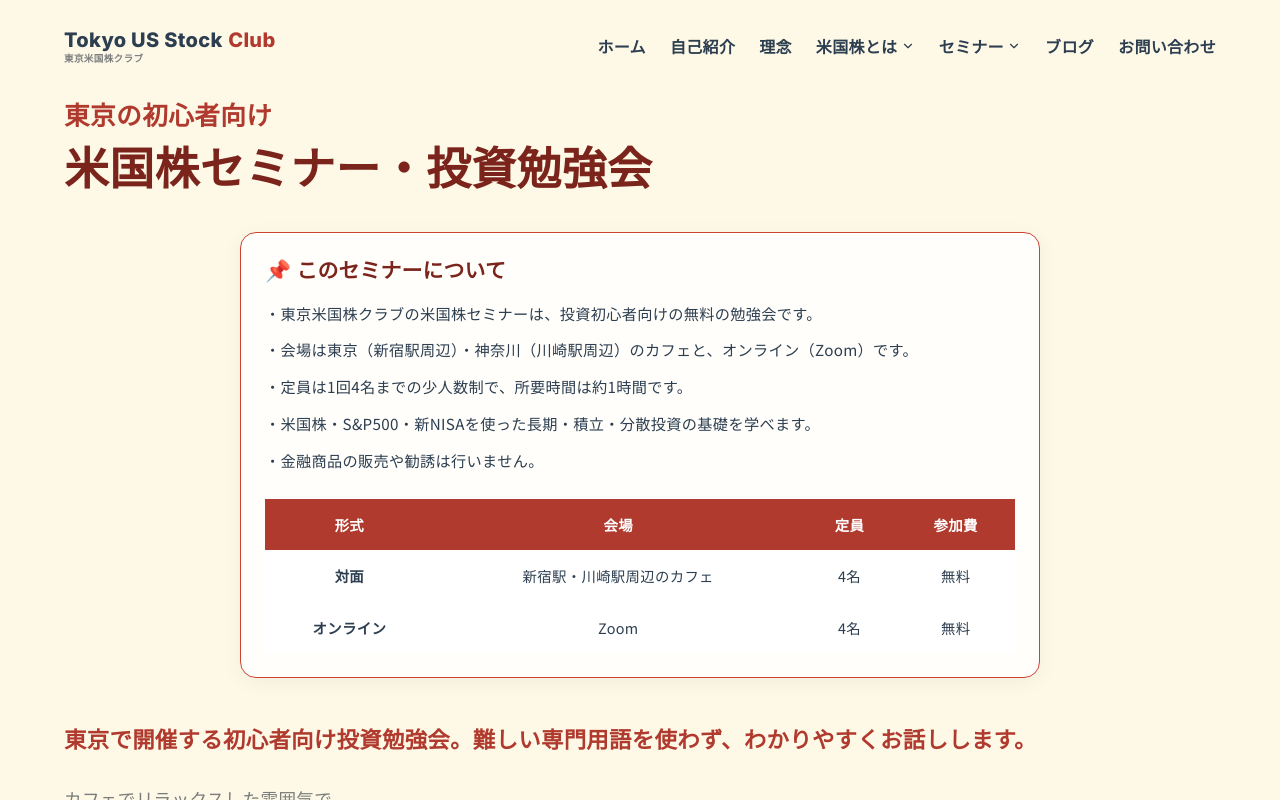
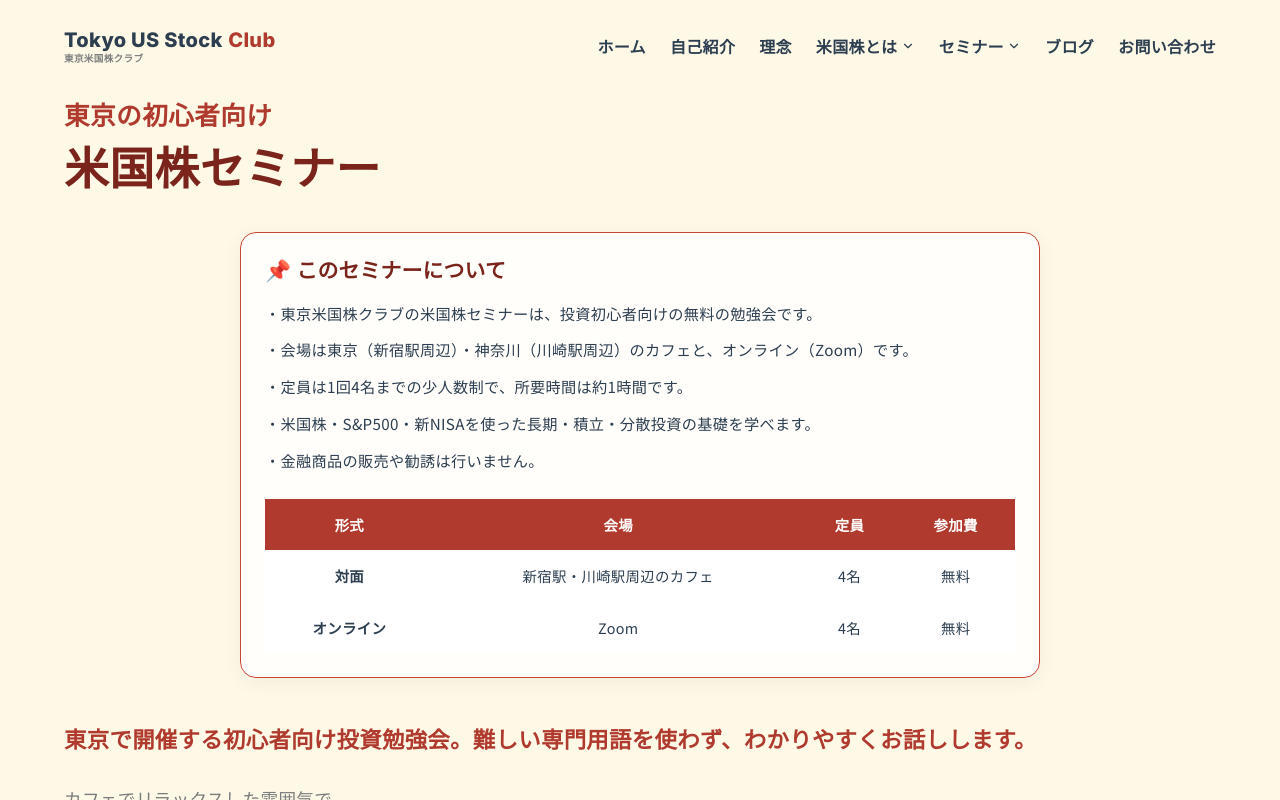
Before and after one commit to yutarotobioka0121-ship-it/tokyo-us-stock-site, a Next.js app: page /seminar in a window 1280 px wide. Built offline with nearby package versions, Linux system fonts and the light colour scheme; no server answers; a web font is replaced by a local one.

Commit message:
update: remove '投資勉強会' from seminar page H1

```diff
--- a/src/app/seminar/page.tsx
+++ b/src/app/seminar/page.tsx
@@ -238,7 +238,7 @@ export default async function SeminarPage() {
         <div className="container">
           <h1 className="post-title" style={{ marginBottom: '1rem', fontSize: 'clamp(1.5rem, 6vw, 2.8rem)', textAlign: 'left', lineHeight: '1.3', marginLeft: '0', marginRight: 'auto', maxWidth: 'none' }}>
             <span style={{ fontSize: 'clamp(1rem, 3.5vw, 1.6rem)', color: 'var(--primary)', display: 'block', marginBottom: '0.5rem', fontWeight: '800' }}>東京の初心者向け</span>
-            米国株セミナー・投資勉強会
+            米国株セミナー
           </h1>
 
 
```
